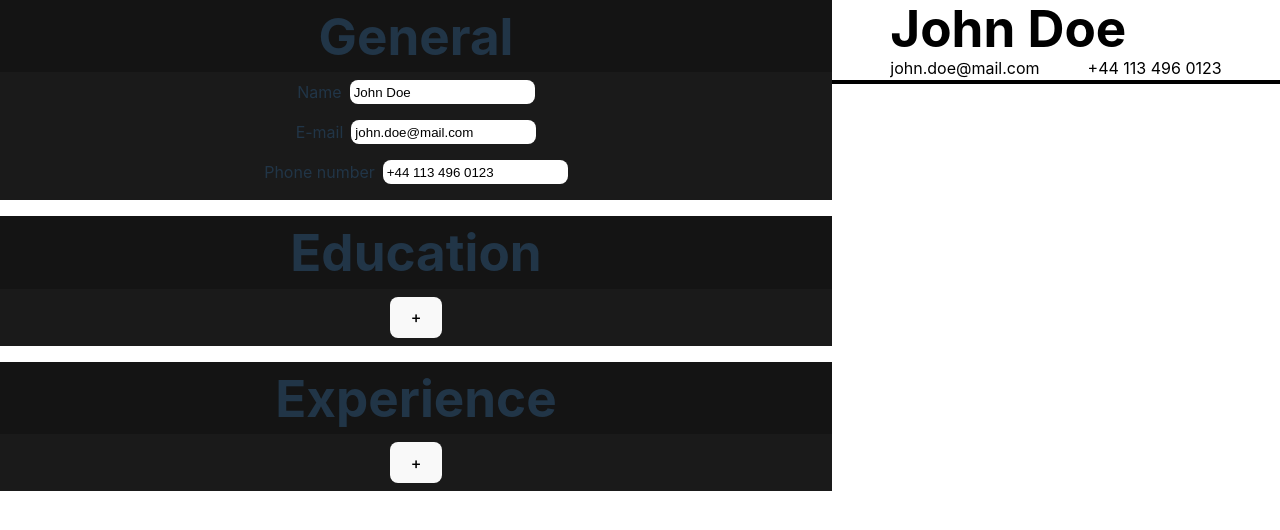
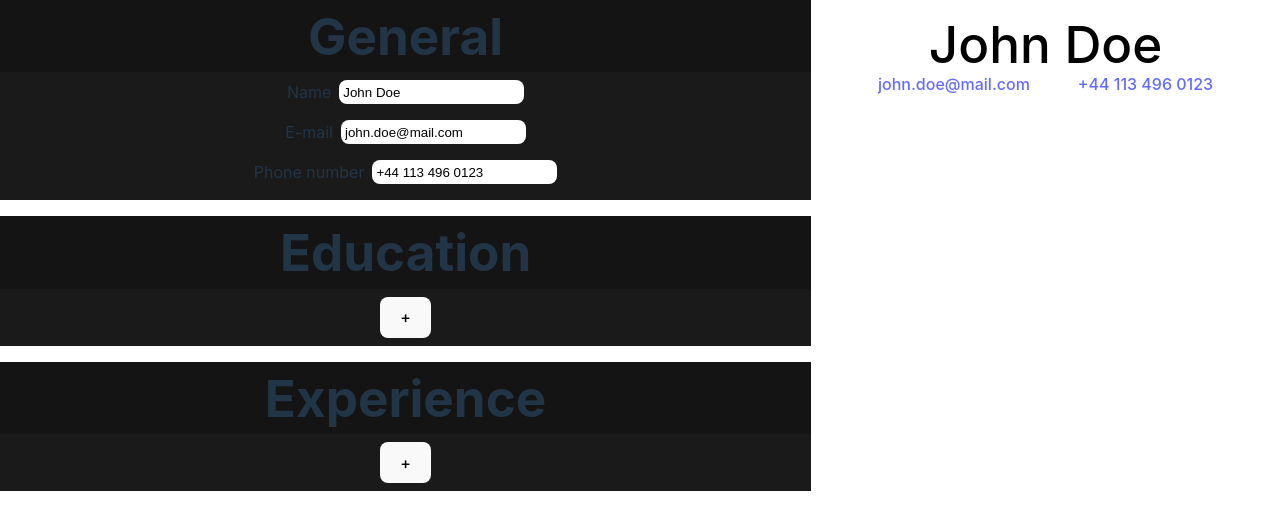
Before and after one commit to Exudias/odin-cvapp, a React (Vite) app: page / in a window 1280 px wide. Shown: the top 530 px of the page. Built offline with nearby package versions, Linux system fonts and the light colour scheme.

Commit message:
Make output look good

```diff
--- a/src/components/ResultPanel.jsx
+++ b/src/components/ResultPanel.jsx
@@ -3,14 +3,13 @@ import '../styles/ResultPanel.css';
 function ResultPanel({name, email, phone, education, experience})
 {
     return <div id="result">
-        <div>
+        <div className="result-general">
             <h1>{name}</h1>
             <div className='result-contacts'>
-                <span>{email}</span>
-                <span>{phone}</span>
+                {email && <a href={"mailto:" + email} tabIndex="-1">{email}</a>}
+                {phone && <a href={"tel:" + phone} tabIndex='-1'>{phone}</a>}
             </div>
         </div>
-        <hr></hr>
         {education.length > 0 &&
         <>
         <div className="result-heading">
@@ -18,13 +17,11 @@ function ResultPanel({name, email, phone, education, experience})
         </div>
         <hr></hr>
         <>{education.map((e, index) =>
-            <div key={index} className='result-section'>
-                <h3>{e.name}</h3>
-                <h4>{e.title}</h4>
+            <div key={index} className='result-education-section'>
+                <div className="result-edu-uni"><h3>{e.name} -&nbsp;</h3><h4> {e.title}</h4></div>
                 <h4>{e.duration}</h4>
             </div>
         )}</>
-        <hr></hr>
         </>}
         {experience.length > 0 &&
         <>
@@ -33,11 +30,13 @@ function ResultPanel({name, email, phone, education, experience})
             </div>
             <hr></hr>
             <>{experience.map((e, index) =>
-                <div key={index} className='result-section'>
-                    <h3>{e.name}</h3>
-                    <h4>{e.title}</h4>
-                    <h4>{e.responsibilities}</h4>
-                    <h4>{e.duration}</h4>
+                <div key={index} className='result-experience-section'>
+                    <div className='result-exp-place'>
+                        <h3>{e.name}</h3>
+                        <h4>{e.duration}</h4>
+                    </div>
+                    <h4 className='result-experience-title'>{e.title}</h4>
+                    <h4>Responsibilities: {e.responsibilities}</h4>
                 </div>
             )}</>
         </>
--- a/src/styles/ResultPanel.css
+++ b/src/styles/ResultPanel.css
@@ -6,6 +6,8 @@
     display: flex;
     flex-direction: column;
     align-items: center;
+
+    padding: 16px;
 }
 
 #result > * {
@@ -16,7 +18,7 @@
 hr {
     box-sizing: border-box;
     width: 100%;
-    border: 2px solid black;
+    border: 1px solid black;
     margin: 0;
 }
 
@@ -30,7 +32,30 @@ hr {
     margin: 0;
 }
 
-.result-section {
+.result-education-section {
+    display: flex;
+    justify-content: space-between;
+    width: 100%;
+    margin-bottom: 10px;
+}
+
+h3 {
+    font-weight: 700;
+    margin: 0;
+    font-size: 1rem;
+}
+
+h4 {
+    font-weight: 600;
+    margin: 0;
+    font-size: 1rem;
+}
+
+.result-edu-uni {
+    display: flex;
+}
+
+.result-experience-section {
     display: flex;
     flex-direction: column;
     gap: 4px;
@@ -38,18 +63,39 @@ hr {
     width: 100%;
 }
 
-.result-section h3, .result-section h4 {
-    margin: 0;
-}
-
 .result-heading {
     width: 100%;
     display: flex;
     flex-direction: column;
-    align-items: center;
-    background-color: gray;
+    align-items: flex-start;
+}
+
+.result-heading h1 {
+    font-size: 1rem;
 }
 
 .result-section > * {
     padding: 0 16px;
 }
+
+.result-general {
+    display: flex;
+    flex-direction: column;
+    align-items: center;
+    font-weight: 300;
+}
+
+.result-general h1 {
+    font-weight: 500;
+}
+
+.result-exp-place {
+    display: flex;
+    justify-content: space-between;
+}
+
+.result-experience-title {
+    font-size: 1rem;
+    font-weight: 400;
+    margin-top: -8px;
+}
```
